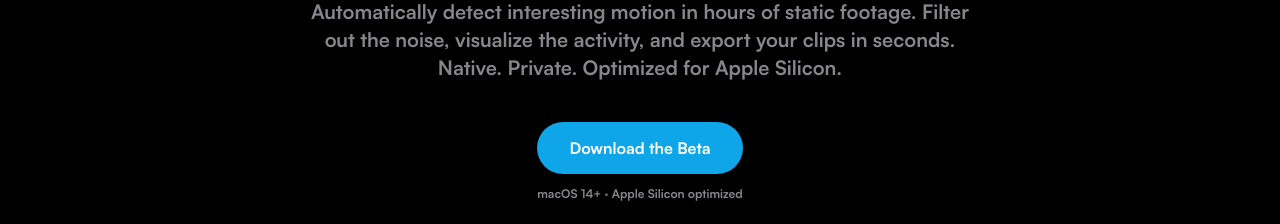
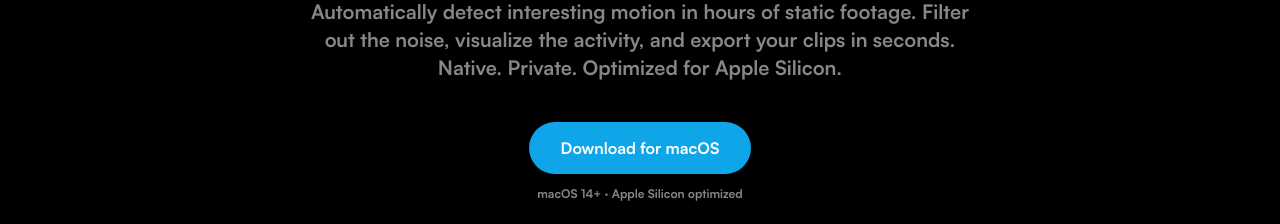
Before and after one commit to TheNorthEestern/lagoon-marketing, a Next.js app: page / in a window 1280 px wide. Shown: the part 1000-1224 px from the top of the page. Built offline with nearby package versions, Linux system fonts and the light colour scheme.

Commit message:
Made necessary changes for initial release

```diff
--- a/app/components/Hero.tsx
+++ b/app/components/Hero.tsx
@@ -3,8 +3,8 @@
 import { useState, useEffect, useLayoutEffect, useRef } from "react";
 import { motion } from "motion/react";
 
-const CHECKOUT_URL =
-  "https://lagoonstudio.lemonsqueezy.com/checkout/buy/3cf7b5ae-1613-4142-a8cd-1555163c4eb8";
+const DOWNLOAD_URL =
+  "https://github.com/TheNorthEestern/lagoon-releases/releases/latest/download/Lagoon-Studio.dmg";
 
 export default function Hero({ onIntroComplete }: { onIntroComplete?: () => void }) {
   const [introPlaying, setIntroPlaying] = useState(true);
@@ -89,10 +89,10 @@
             seconds. Native. Private. Optimized for Apple Silicon.
           </p>
           <a
-            href={CHECKOUT_URL}
+            href={DOWNLOAD_URL}
             className="mt-8 inline-block rounded-full bg-accent px-6 py-3 text-sm font-bold text-white transition-colors hover:bg-accent-hover sm:mt-10 sm:px-8 sm:py-3.5 sm:text-base"
           >
-            Download the Beta
+            Download for macOS
           </a>
           <p className="mt-3 text-xs text-text-secondary">
             macOS 14+ &middot; Apple Silicon optimized
@@ -151,10 +151,10 @@
           seconds. Native. Private. Optimized for Apple Silicon.
         </p>
         <a
-          href={CHECKOUT_URL}
-          className="lemonsqueezy-button mt-8 inline-block rounded-full bg-accent px-6 py-3 text-sm font-bold text-white transition-colors hover:bg-accent-hover sm:mt-10 sm:px-8 sm:py-3.5 sm:text-base"
+          href={DOWNLOAD_URL}
+          className="mt-8 inline-block rounded-full bg-accent px-6 py-3 text-sm font-bold text-white transition-colors hover:bg-accent-hover sm:mt-10 sm:px-8 sm:py-3.5 sm:text-base"
         >
-          Download the Beta
+          Download for macOS
         </a>
         <p className="mt-3 text-xs text-text-secondary">
           macOS 14+ &middot; Apple Silicon optimized
--- a/app/components/HowItWorks.tsx
+++ b/app/components/HowItWorks.tsx
@@ -17,7 +17,7 @@
     number: "3",
     title: "Export Your Clips",
     description:
-      "Download individual segments or compile them into a single highlight video with custom transitions.",
+      "Save individual segments or compile them into a single highlight video with custom transitions.",
     image: "/images/step-3.jpg",
   },
 ];
--- a/app/components/PageContent.tsx
+++ b/app/components/PageContent.tsx
@@ -9,8 +9,8 @@
 import Pricing from "./Pricing";
 import Footer from "./Footer";
 
-const CHECKOUT_URL =
-  "https://lagoonstudio.lemonsqueezy.com/checkout/buy/3cf7b5ae-1613-4142-a8cd-1555163c4eb8";
+const DOWNLOAD_URL =
+  "https://github.com/TheNorthEestern/lagoon-releases/releases/latest/download/Lagoon-Studio.dmg";
 
 export default function PageContent() {
   const [introComplete, setIntroComplete] = useState(false);
@@ -51,14 +51,14 @@
         <section id="download" className="px-6 py-24 sm:py-32">
           <div className="mx-auto max-w-2xl text-center">
             <h2 className="text-3xl font-bold tracking-tight sm:text-4xl lg:text-5xl">
-              Try the Public Beta
+              Download Lagoon Studio
             </h2>
             <p className="mx-auto mt-6 max-w-xl text-lg text-text-secondary">
-              Lagoon Studio is in public beta. Download it free, take it for a
-              spin, and help us shape the final release.
+              Download Lagoon Studio for free. Upgrade to a paid license
+              anytime from within the app.
             </p>
             <a
-              href={CHECKOUT_URL}
+              href={DOWNLOAD_URL}
               className="mt-10 inline-block rounded-full bg-accent px-8 py-4 text-lg font-bold text-white transition-colors hover:bg-accent-hover"
             >
               Download for macOS
```
Also changed, not shown: 1 other file (tests, documents, lock files or other folders).
